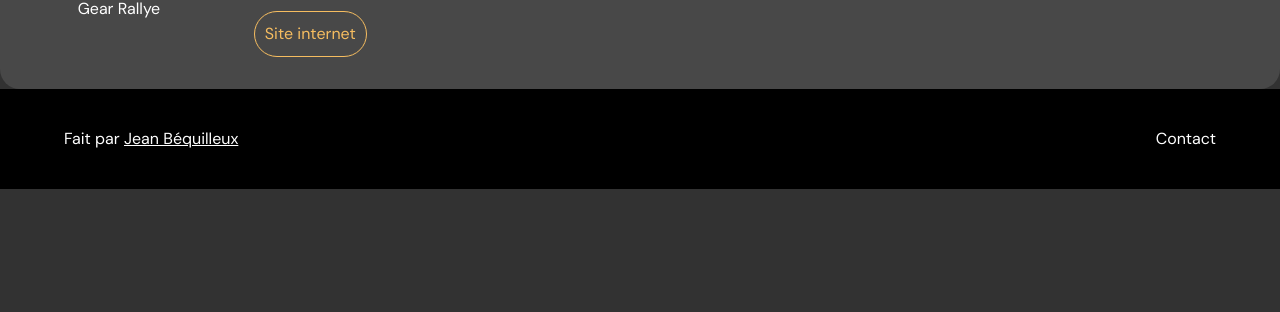
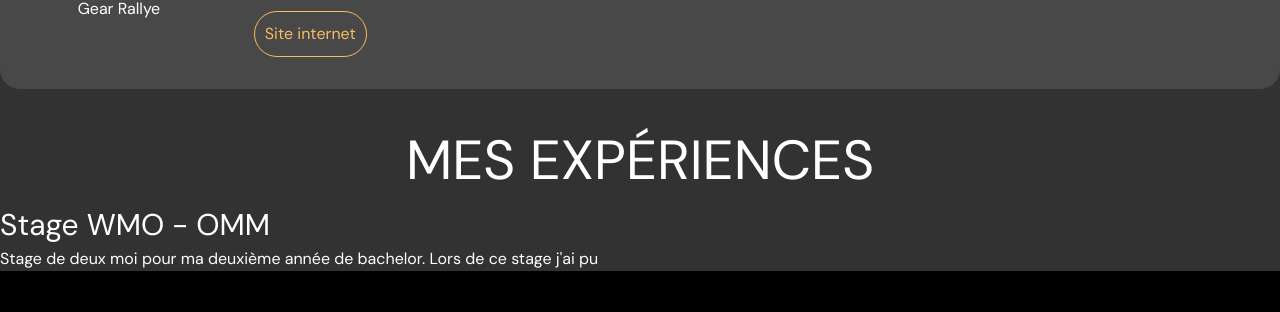
Before and after one commit to JeanBeq/portfolio-B2, a Nuxt app: page / in a window 1280 px wide. Shown: the part 2001-2313 px from the top of the page. Before the commit the page ends 2190 px from the top, so only its background shows below. Built offline with nearby package versions, Linux system fonts and the light colour scheme.

Commit message:
Start to add experiences

```diff
--- /dev/null
+++ b/components/experience.vue
@@ -0,0 +1,30 @@
+<template>
+    <div class="mainExp">
+        <h2 data-aos="fade-up">Mes expériences</h2>
+        <div class="contentExp">
+            <h3>Stage WMO - OMM</h3>
+            <p>Stage de deux moi pour ma deuxième année de bachelor. Lors de ce stage j'ai pu</p>
+        </div>
+    </div>
+</template>
+
+<style>
+.mainExp h2{
+    color: white;
+    padding-top: 30px;
+    font-size: 55px;
+    text-align: center;
+    text-transform: uppercase;
+}
+.mainExp .contentExp h3{
+    font-size: 30px;
+    color: white;
+}
+.mainExp .contentExp p{
+    color: white;
+}
+</style>
+
+<script>
+
+</script>
--- a/components/projetsVue.vue
+++ b/components/projetsVue.vue
@@ -2,7 +2,7 @@
     <div class="allPj">
         <div class="projets">
             <div class="bande-pj"></div>
-            <h1>MES - <strong>PROJETS /</strong></h1>
+            <h2>MES - <strong>PROJETS /</strong></h2>
             <p>Réalisés lors de stages ou lors de projets scolaires</p>
             <div class="bande-pj-2"></div>
         </div>
@@ -24,7 +24,6 @@
         </div>
     </div>
     </div>
-
 </template>
 
 <style>
@@ -34,7 +33,7 @@
 .projets{
     position: relative;
 }
-.projets h1{
+.projets h2{
     color: white;
     padding-top: 30px;
     font-size: 55px;
--- a/pages/about/index.vue
+++ b/pages/about/index.vue
@@ -1,4 +1,5 @@
 <template>
+    <title>A propos</title>
     <CursorVue />
     <link rel="icon" href="favicon.ico" />
     <NavBar />
--- a/pages/contact/index.vue
+++ b/pages/contact/index.vue
@@ -1,4 +1,5 @@
 <template>
+    <title>Contact</title>
     <CursorVue />
     <link rel="icon" href="favicon.ico" />
     <NavBar />
--- a/pages/index.vue
+++ b/pages/index.vue
@@ -1,11 +1,13 @@
 <template>
     <link rel="icon" href="favicon.ico" />
+    <title>Portfolio</title>
     <div>
         <CursorVue />
         <NavBar />
         <MainHome />
         <CompetencesVue />
         <ProjetsVue />
+        <Experience />
         <footerVue />
     </div>
 </template>
```
Also changed, not shown: app.vue (line endings or trailing spaces).
